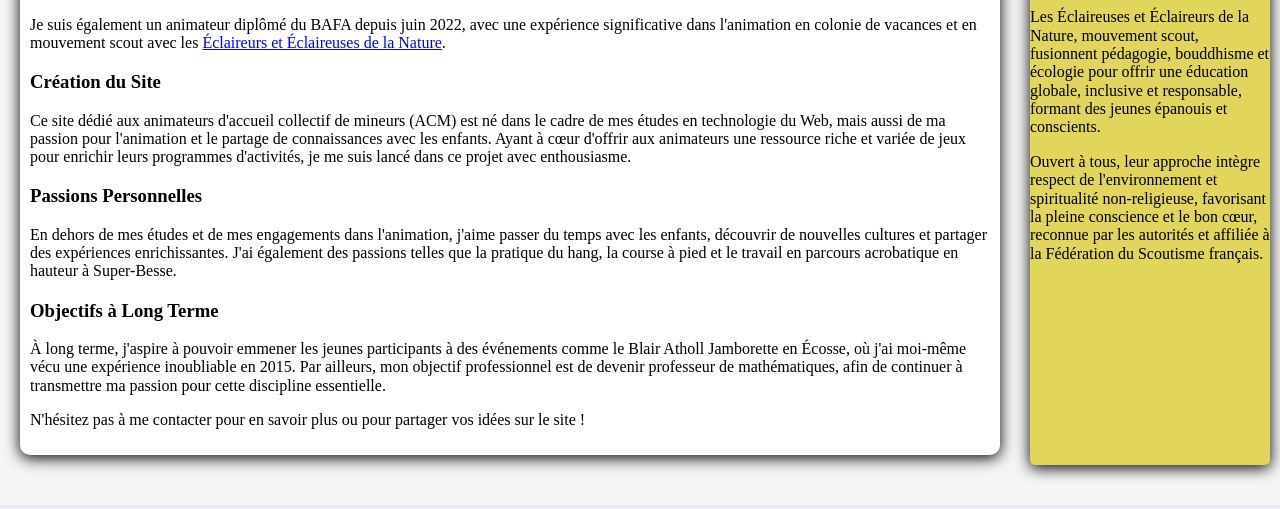
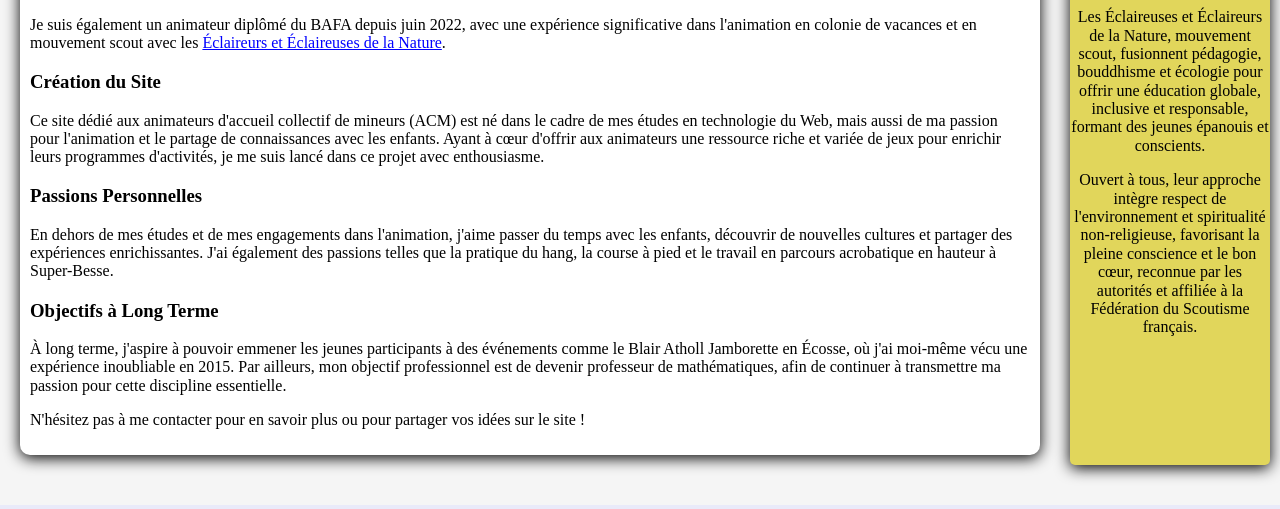
Before and after one commit to LucasBattaglia/digitBallot, a plain HTML site: page Web/www/monParcours.html in a window 1280 px wide. Shown: the part 358-867 px from the top of the page. Drawn offline with nearby package versions, Linux system fonts and the light colour scheme.

Commit message:
Petit correctif + detail

```diff
--- a/Web/www/css/styles.css
+++ b/Web/www/css/styles.css
@@ -93,7 +93,6 @@ body > header {
     padding: 10px;
     height: 50px;
 }
-
 
 body > header div {
     display: block;
@@ -228,10 +227,14 @@ body > main > aside {
     background-color: var(--aside);
     border-radius: 5px;
     margin: 30px 10px 10px 10px;
-    align-items: stretch;
+    text-align: center;
     height: auto;
     width: 20vw;
     box-shadow: 0px 3px 15px var(--defaut);
+}
+
+body > main > aside p{
+    min-width: 0;
 }
 
 aside ul {
```
Also changed, not shown: Web/www/css/impression.css (+1 -12 lines).
